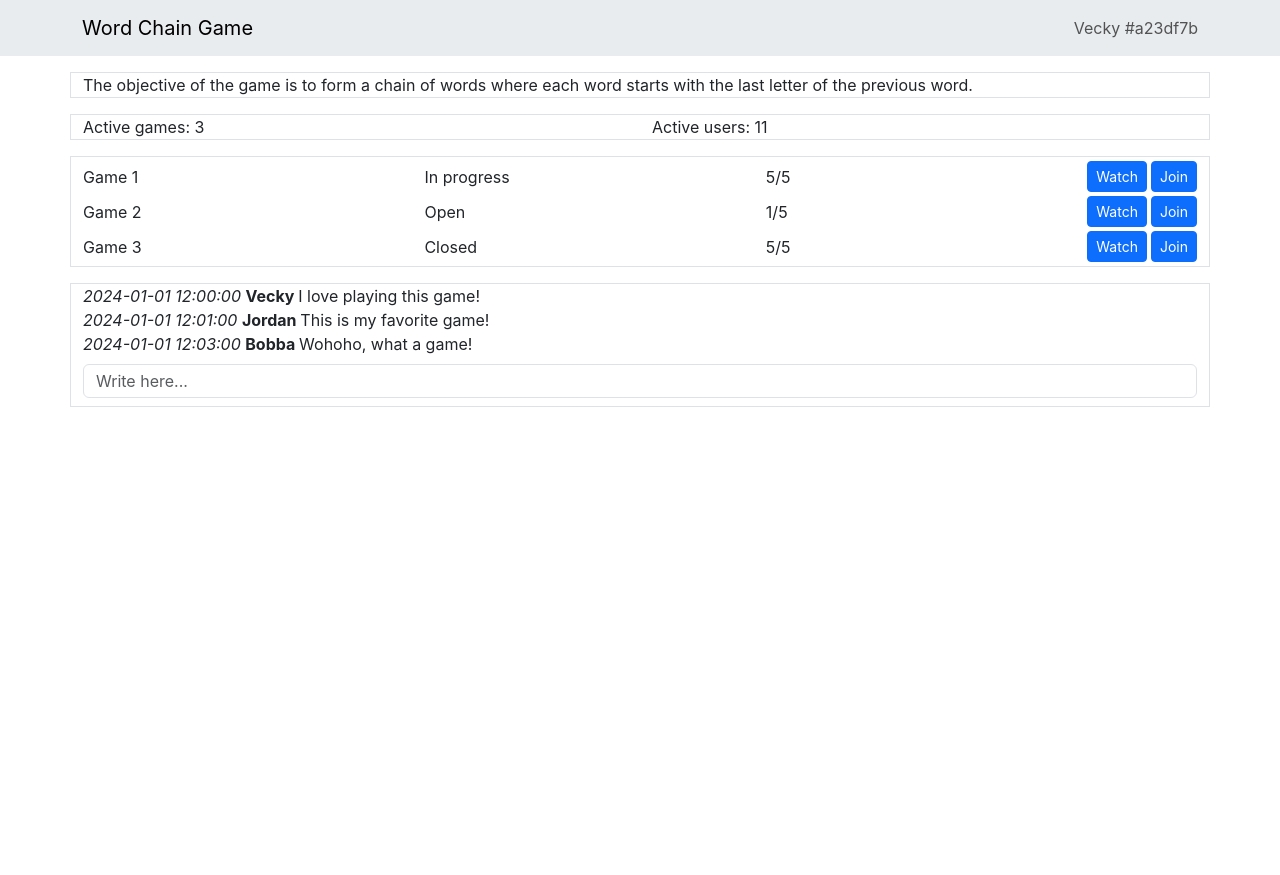
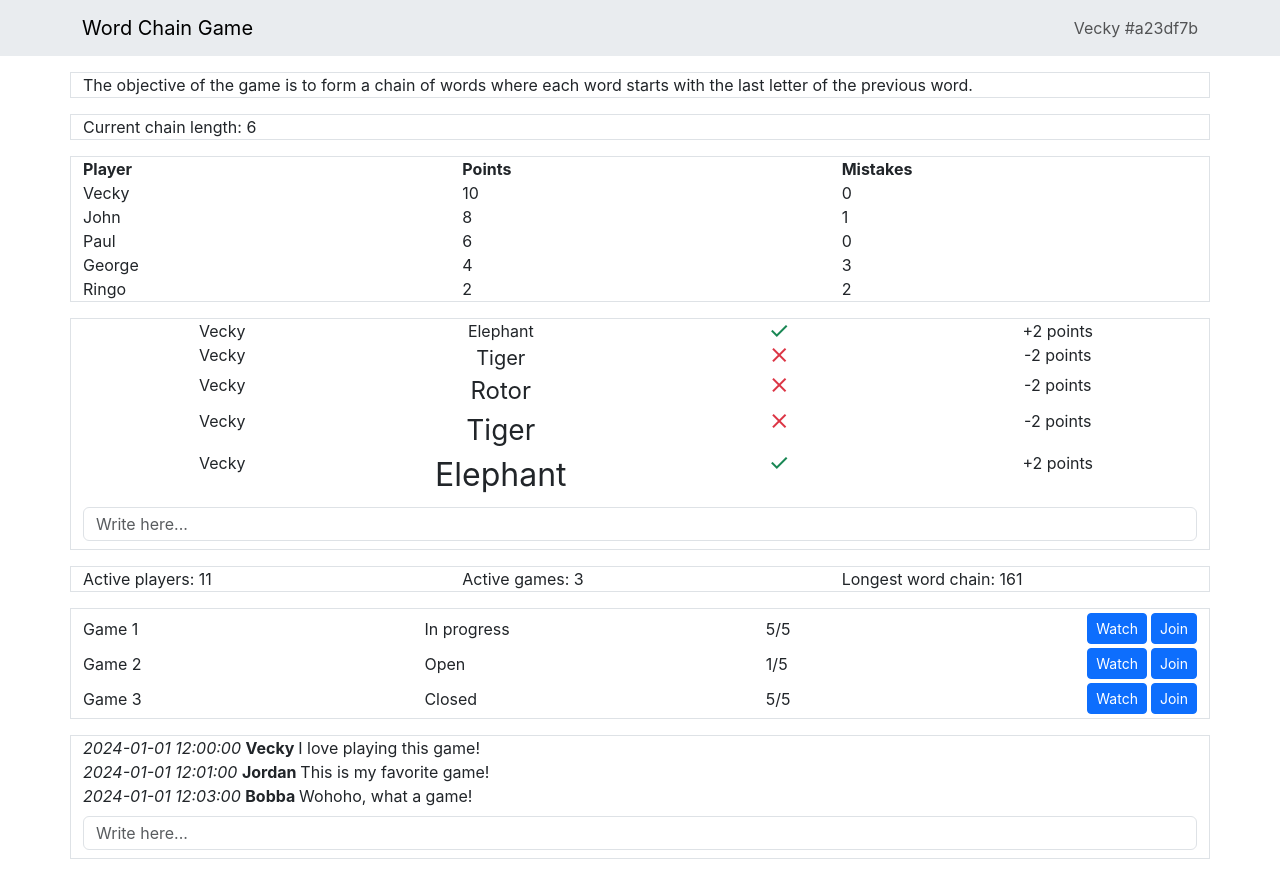
Before and after one commit to ZaiZu2/WordChainGame, a React (Create React App) app in the folder frontend/: page / in a window 1280 px wide. Before the commit the page ends 800 px from the top, so only its background shows below. Built offline with nearby package versions, Linux system fonts and the light colour scheme.

Commit message:
FE:new: Add new components

```diff
--- a/frontend/public/index.html
+++ b/frontend/public/index.html
@@ -1,14 +1,16 @@
 <!DOCTYPE html>
 <html lang="en">
+
 <head>
   <meta charset="utf-8" />
   <link rel="icon" href="%PUBLIC_URL%/favicon.ico" />
   <meta name="viewport" content="width=device-width, initial-scale=1" />
   <meta name="theme-color" content="#000000" />
-    <meta
-      name="WordChainGame"
-      content="A simple word chain game made with React.js"
-    />
+  <meta name="WordChainGame" content="A simple word chain game made with React.js" />
+  <link href="https://fonts.googleapis.com/icon?family=Material+Icons" rel="stylesheet">
+
+  <link rel="stylesheet"
+    href="https://fonts.googleapis.com/css2?family=Material+Symbols+Outlined:opsz,wght,FILL,GRAD@24,400,0,0" />
   <link rel="apple-touch-icon" href="%PUBLIC_URL%/logo192.png" />
   <!--
       manifest.json provides metadata used when your web app is installed on a
@@ -26,6 +28,7 @@
     -->
   <title>Word Chain Game</title>
 </head>
+
 <body>
   <noscript>You need to enable JavaScript to run this app.</noscript>
   <div id="root"></div>
@@ -40,4 +43,5 @@
       To create a production bundle, use `npm run build` or `yarn build`.
     -->
 </body>
+
 </html>
--- a/frontend/src/components/Body.js
+++ b/frontend/src/components/Body.js
@@ -2,7 +2,8 @@ import Container from 'react-bootstrap/Container'
 import Stack from 'react-bootstrap/Stack'
 
 import Chat from './Chat'
-import Lobby from './Lobby'
+import Lobby from './LobbyPage'
+import Game from './GamePage'
 
 export default function Body() {
     return (
@@ -12,38 +13,10 @@ export default function Body() {
                     The objective of the game is to form a chain of words where each word starts with the last letter of the
                     previous word.
                 </Container>
+                <Game />
                 <Lobby />
                 <Chat />
             </Stack>
         </Container>
     )
 }
-
-function Posts() {
-    const authors = ['John', 'Paul', 'George', 'Ringo']
-    const post = {
-        id: 1,
-        text: 'Hello, world!',
-        timestamp: 'a minute ago',
-    }
-
-    return (
-        <>
-            {authors.length === 0 ?
-                <p>No posts yet!</p>
-                :
-                <ul>
-                    {authors.map(author => {
-                        return (
-                            <li key={post.id}>
-                                <b>{author}</b> &mdash; {post.timestamp}
-                                <br />
-                                {post.text}
-                            </li>
-                        )
-                    })}
-                </ul>
-            }
-        </>
-    )
-}
--- /dev/null
+++ b/frontend/src/components/GamePage.js
@@ -0,0 +1,136 @@
+import Container from 'react-bootstrap/Container';
+import Row from 'react-bootstrap/Row';
+import Col from 'react-bootstrap/Col';
+import Form from 'react-bootstrap/Form'
+
+import Statistics from './Statistics'
+
+export default function Game() {
+    let gameStats = {
+        currentChainLength: ['Current chain length', 6],
+    }
+
+    return (
+        <>
+            <Statistics stats={gameStats} />
+            <ScoreCards />
+            <WordList />
+        </>
+    );
+}
+
+function ScoreCards() {
+    const player_1 = {
+        id: 1,
+        name: 'Vecky',
+        points: 10,
+        mistakes: 0,
+    }
+    const player_2 = {
+        id: 2,
+        name: 'John',
+        points: 8,
+        mistakes: 1,
+    }
+    const player_3 = {
+        id: 3,
+        name: 'Paul',
+        points: 6,
+        mistakes: 0,
+    }
+    const player_4 = {
+        id: 4,
+        name: 'George',
+        points: 4,
+        mistakes: 3,
+    }
+    const player_5 = {
+        id: 5,
+        name: 'Ringo',
+        points: 2,
+        mistakes: 2,
+    }
+    let players = [player_1, player_2, player_3, player_4, player_5]
+
+    return (
+        <Container className='border'>
+            <Row>
+                <Col className='fw-bold'>Player</Col>
+                <Col className='fw-bold'>Points</Col>
+                <Col className='fw-bold'>Mistakes</Col>
+
+            </Row>
+            {players.map(player => {
+                return (
+                    <Row key={player.id}>
+                        <Col>{player.name}</Col>
+                        <Col>{player.points}</Col>
+                        <Col>{player.mistakes}</Col>
+                    </Row>
+                )
+            })}
+        </Container>
+    )
+
+
+}
+
+
+function WordList() {
+    const word_1 = {
+        id: 1,
+        userId: 1,
+        sentOn: '2024-01-01 12:00:00',
+        word: 'Elephant',
+        isCorrect: true,
+    }
+    const word_2 = {
+        id: 2,
+        userId: 2,
+        sentOn: '2024-01-01 12:01:00',
+        word: 'Tiger',
+        isCorrect: false,
+    }
+    const word_3 = {
+        id: 3,
+        userId: 3,
+        sentOn: '2024-01-01 12:03:00',
+        word: 'Rotor',
+        isCorrect: false,
+    }
+    let words = [word_1, word_2, word_3, word_2, word_1]
+
+    return (
+        <Container className='border'>
+            <Container className='text-center'>
+                {words.map((word, index) => {
+                    return <Word word={word} position={index} />
+                })}
+            </Container>
+            <Form.Control type='text' placeholder='Write here...' className='py-1 my-2' />
+        </Container>
+    );
+}
+
+function Word({ word, position }) {
+    const positionToSize = {
+        0: 'fs-6',
+        1: 'fs-5',
+        2: 'fs-4',
+        3: 'fs-3',
+        4: 'fs-2',
+        5: 'fs-1',
+    }
+    let symbol = word.isCorrect ? 'check' : 'close'
+    let points = word.isCorrect ? '+2 points' : '-2 points'
+    let color = word.isCorrect ? 'text-success' : 'text-danger' // GREEN or RED
+
+    return (
+        <Row>
+            <Col>Vecky</Col>
+            <Col className={positionToSize[position]}>{word.word}</Col>
+            <Col className={`material-symbols-outlined ${color}`}>{symbol}</Col>
+            <Col>{points}</Col>
+        </Row>
+    )
+}
--- a/frontend/src/components/Lobby.js
+++ /dev/null
@@ -1,85 +0,0 @@
-import Container from 'react-bootstrap/Container'
-import Row from 'react-bootstrap/Row'
-import Col from 'react-bootstrap/Col'
-import Stack from 'react-bootstrap/Stack'
-import { Button } from 'react-bootstrap'
-
-export default function Lobby() {
-    return (
-        <>
-            <Container className='border'>
-                <Statistics />
-            </Container>
-            <Container className='border'>
-                <GameList />
-            </Container>
-        </>
-
-    )
-}
-
-function Statistics() {
-    const stats = {
-        active_players: 11,
-        active_games: 3,
-    }
-
-    return (
-        <Container className='p-0'>
-            <Row>
-                <Col>Active games: {stats.active_games}</Col>
-                <Col>Active users: {stats.active_players}</Col>
-            </Row>
-        </Container >
-    )
-}
-
-function GameList() {
-    const game_1 = {
-        id: 1,
-        name: 'Game 1',
-        players: ['Vecky', 'John', 'Paul', 'George', 'Ringo'],
-        max_size: 5,
-        status: 'In progress',
-    }
-    const game_2 = {
-        id: 2,
-        name: 'Game 2',
-        players: ['Ringo'],
-        max_size: 5,
-        status: 'Open',
-    }
-    const game_3 = {
-        id: 3,
-        name: 'Game 3',
-        players: ['Vecky', 'John', 'Paul', 'George', 'Ringo'],
-        max_size: 5,
-        status: 'Closed',
-    }
-    let games = [game_1, game_2, game_3]
-
-    return (
-        <>
-            {games.length === 0 ?
-                <p>No games available</p>
-                :
-                games.map(game => {
-                    return (
-                        <Stack key={game.id} direction='horizontal' gap={1} className='my-1'>
-                            <Container className='p-0'>
-                                <Row>
-                                    <Col>{game.name}</Col>
-                                    <Col>{game.status}</Col>
-                                    <Col>{game.players.length}/{game.max_size}</Col>
-                                </Row>
-                            </Container>
-                            < Button variant='primary' size='sm'>Watch</Button>
-                            < Button variant='primary' size='sm'>Join</Button>
-                        </Stack>
-
-                    )
-                })
-            }
-        </>
-    )
-}
--- /dev/null
+++ b/frontend/src/components/LobbyPage.js
@@ -0,0 +1,74 @@
+import Container from 'react-bootstrap/Container'
+import Row from 'react-bootstrap/Row'
+import Col from 'react-bootstrap/Col'
+import Stack from 'react-bootstrap/Stack'
+import { Button } from 'react-bootstrap'
+
+import Statistics from './Statistics'
+
+export default function Lobby() {
+    let lobbyStats = {
+        active_players: ['Active players', 11],
+        active_games: ['Active games', 3],
+        longest_chain: ['Longest word chain', 161],
+    }
+
+    return (
+        <>
+            <Statistics stats={lobbyStats} />
+            <GameList />
+        </>
+    )
+}
+
+
+function GameList() {
+    const game_1 = {
+        id: 1,
+        name: 'Game 1',
+        players: ['Vecky', 'John', 'Paul', 'George', 'Ringo'],
+        maxSize: 5,
+        status: 'In progress',
+    }
+    const game_2 = {
+        id: 2,
+        name: 'Game 2',
+        players: ['Ringo'],
+        maxSize: 5,
+        status: 'Open',
+    }
+    const game_3 = {
+        id: 3,
+        name: 'Game 3',
+        players: ['Vecky', 'John', 'Paul', 'George', 'Ringo'],
+        maxSize: 5,
+        status: 'Closed',
+    }
+    let games = [game_1, game_2, game_3]
+
+    return (
+        <>
+            <Container className='border'>
+                {games.length === 0 ?
+                    <p>No games available</p>
+                    :
+                    games.map(game => {
+                        return (
+                            <Stack key={game.id} direction='horizontal' gap={1} className='my-1'>
+                                <Container className='p-0'>
+                                    <Row>
+                                        <Col>{game.name}</Col>
+                                        <Col>{game.status}</Col>
+                                        <Col>{game.players.length}/{game.maxSize}</Col>
+                                    </Row>
+                                </Container>
+                                < Button variant='primary' size='sm'>Watch</Button>
+                                < Button variant='primary' size='sm'>Join</Button>
+                            </Stack>
+                        )
+                    })
+                }
+            </Container>
+        </>
+    )
+}
--- /dev/null
+++ b/frontend/src/components/Statistics.js
@@ -0,0 +1,18 @@
+
+import Container from 'react-bootstrap/Container'
+import Row from 'react-bootstrap/Row'
+import Col from 'react-bootstrap/Col'
+
+export default function Statistics({ stats }) {
+    return (
+        <Container className='border'>
+            <Row>
+                {Object.entries(stats).map(([key, values]) => {
+                    return (
+                        <Col key={key}>{values[0]}: {values[1]}</Col>
+                    )
+                })}
+            </Row>
+        </Container >
+    )
+}
--- a/frontend/src/index.js
+++ b/frontend/src/index.js
@@ -1,4 +1,4 @@
-import React from 'react';
+                                                                                                                                                                                                                                                                                                                                                                                                                                                                                                                                                                                                                                                                                                                                                                                                                                                                              import React from 'react';
 import ReactDOM from 'react-dom/client';
 import 'bootstrap/dist/css/bootstrap.min.css';
 import './index.css';
```
Lines whose indentation alone changed are shown as unchanged.
